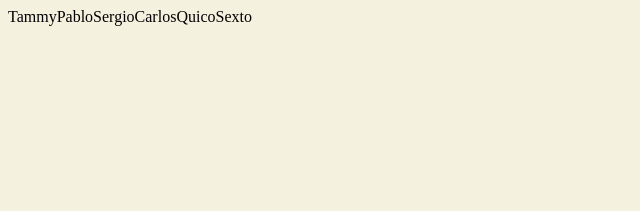
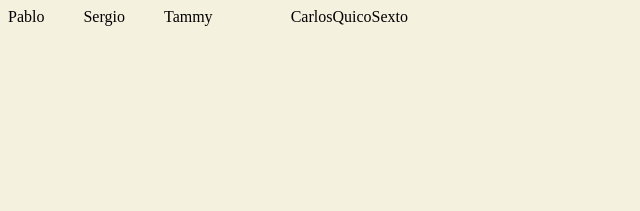
Before and after one commit to agespinosa/hjc, a plain HTML site: page Seccion14FlexBox/index.html in a window 1280 px wide. Shown: the whole page, without its empty margins (0-640 px from the left). Drawn offline with Linux system fonts and the light colour scheme.

Commit message:
Hacer que los elementos crezcan en forma finamica

```diff
--- a/Seccion14FlexBox/main.css
+++ b/Seccion14FlexBox/main.css
@@ -11,8 +11,11 @@ body{
 
 }
 .primero{
-    order: -1;
+    flex-grow: 1;
 }
 .tercero{
-    order: -2;
+    flex-grow: 2;
 }
+.segundo{
+    flex-grow: 1;
+}
```
